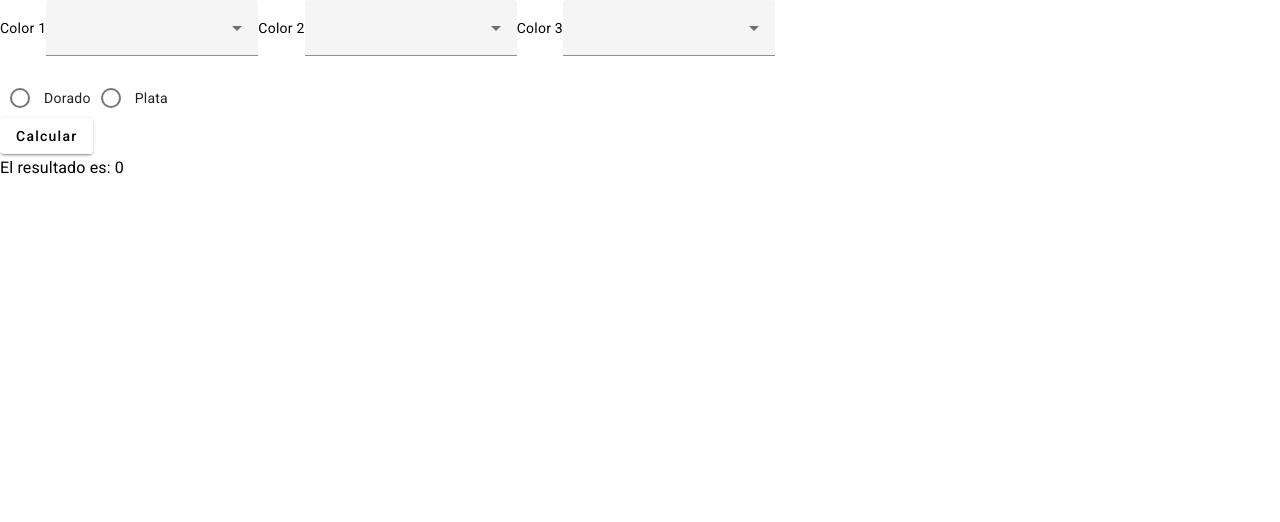
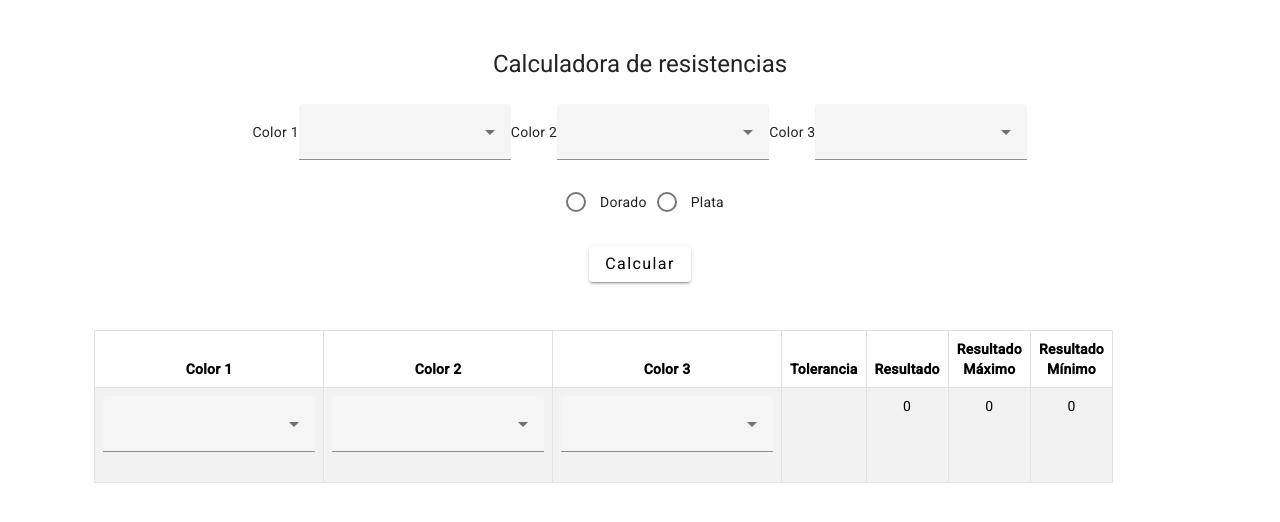
Before and after one commit to IDGS-902-20001677/idgs902_practicas_angular, an Angular app: page / in a window 1280 px wide. Shown: the top 522 px of the page. Built offline with nearby package versions, Linux system fonts and the light colour scheme.

Commit message:
CIVH actividad resistencia del 22-06-23

```diff
--- a/angular.json
+++ b/angular.json
@@ -26,9 +26,12 @@
             ],
             "styles": [
               "@angular/material/prebuilt-themes/indigo-pink.css",
-              "src/styles.css"
+              "src/styles.css",
+              "node_modules/bootstrap/dist/css/bootstrap.min.css"
             ],
-            "scripts": []
+            "scripts": [
+              "node_modules/bootstrap/dist/js/bootstrap.min.js"
+            ]
           },
           "configurations": {
             "production": {
--- a/src/app/resistencia/resistencia.component.html
+++ b/src/app/resistencia/resistencia.component.html
@@ -1,6 +1,9 @@
-<mat-label>Color 1</mat-label>
+<div class="container text-center">
+  <h1 class="mt-5 mb-4">Calculadora de resistencias</h1>
+
+  <mat-label class="mt-4">Color 1</mat-label>
   <mat-form-field>
-  <select matNativeControl required [(ngModel)]="color1">
+    <select matNativeControl required [(ngModel)]="color1" (change)="calcular()">
       <option value="Negro">Negro</option>
       <option value="Café">Café</option>
       <option value="Rojo">Rojo</option>
@@ -16,7 +19,7 @@
 
   <mat-label>Color 2</mat-label>
   <mat-form-field>
-  <select matNativeControl required [(ngModel)]="color2">
+    <select matNativeControl required [(ngModel)]="color2" (change)="calcular()">
       <option value="Negro">Negro</option>
       <option value="Café">Café</option>
       <option value="Rojo">Rojo</option>
@@ -32,7 +35,7 @@
 
   <mat-label>Color 3</mat-label>
   <mat-form-field>
-  <select matNativeControl required [(ngModel)]="color3">
+    <select matNativeControl required [(ngModel)]="color3" (change)="calcular()">
       <option value="Negro">Negro</option>
       <option value="Café">Café</option>
       <option value="Rojo">Rojo</option>
@@ -48,14 +51,84 @@
 
   <br>
 
-<mat-radio-group aria-label="Select an option" [(ngModel)]="rb">
-  <mat-radio-button value="1">Dorado</mat-radio-button>
-  <mat-radio-button value="2">Plata</mat-radio-button>
+  <mat-radio-group aria-label="Select an option" [(ngModel)]="rb" (ngModelChange)="calcular()">
+    <mat-radio-button value="5%">Dorado</mat-radio-button>
+    <mat-radio-button value="10%">Plata</mat-radio-button>
   </mat-radio-group>
 
-<div class="mb-3">
-    <button class="btn btn-primary" (click)="calcular()" mat-raised-button>Calcular</button>
+  <div class="mb-3 mt-4">
+    <button class="btn btn-primary" mat-raised-button>Calcular</button>
   </div>
-<div class="col-4">
-    <h3>El resultado es: {{resultado}}</h3>
+
+  <div class="col-6">
+    <table class="table table-bordered table-striped mt-5">
+      <thead>
+        <tr>
+          <th>Color 1</th>
+          <th>Color 2</th>
+          <th>Color 3</th>
+          <th>Tolerancia</th>
+          <th>Resultado</th>
+          <th>Resultado Máximo</th>
+          <th>Resultado Mínimo</th>
+        </tr>
+      </thead>
+      <tbody>
+        <tr>
+          <td>
+            <mat-form-field [style.background-color]="styleColor1">
+              <select matNativeControl required [(ngModel)]="color1" (ngModelChange)="calcular()">
+                <option value="Negro">Negro</option>
+                <option value="Café">Café</option>
+                <option value="Rojo">Rojo</option>
+                <option value="Naranja">Naranja</option>
+                <option value="Amarillo">Amarillo</option>
+                <option value="Verde">Verde</option>
+                <option value="Azul">Azul</option>
+                <option value="Morado">Morado</option>
+                <option value="Gris">Gris</option>
+                <option value="Blanco">Blanco</option>
+              </select>
+            </mat-form-field>
+          </td>
+          <td>
+            <mat-form-field [style.background-color]="styleColor2">
+              <select matNativeControl required [(ngModel)]="color2" (ngModelChange)="calcular()">
+                <option value="Negro">Negro</option>
+                <option value="Café">Café</option>
+                <option value="Rojo">Rojo</option>
+                <option value="Naranja">Naranja</option>
+                <option value="Amarillo">Amarillo</option>
+                <option value="Verde">Verde</option>
+                <option value="Azul">Azul</option>
+                <option value="Morado">Morado</option>
+                <option value="Gris">Gris</option>
+                <option value="Blanco">Blanco</option>
+              </select>
+            </mat-form-field>
+          </td>
+          <td>
+            <mat-form-field [style.background-color]="styleColor3">
+              <select matNativeControl required [(ngModel)]="color3" (ngModelChange)="calcular()">
+                <option value="Negro">Negro</option>
+                <option value="Café">Café</option>
+                <option value="Rojo">Rojo</option>
+                <option value="Naranja">Naranja</option>
+                <option value="Amarillo">Amarillo</option>
+                <option value="Verde">Verde</option>
+                <option value="Azul">Azul</option>
+                <option value="Morado">Morado</option>
+                <option value="Gris">Gris</option>
+                <option value="Blanco">Blanco</option>
+              </select>
+            </mat-form-field>
+          </td>
+          <td>{{ rb }}</td>
+          <td>{{ resultado }}</td>
+          <td>{{ resultadomax }}</td>
+          <td>{{ resultadomin }}</td>
+        </tr>
+      </tbody>
+    </table>
   </div>
+</div>
--- a/src/app/resistencia/resistencia.component.ts
+++ b/src/app/resistencia/resistencia.component.ts
@@ -6,178 +6,171 @@ import { Component } from '@angular/core';
   styleUrls: ['./resistencia.component.css']
 })
 export class ResistenciaComponent {
-  color1:string='';
-  color2:string='';
-  color3:string='';
-  rb:string='';
-  resultado:number=0;
-  resultadomax:number=0;
-  resultadomin:number=0;
+  color1: string = '';
+  color2: string = '';
+  color3: string = '';
+  rb: string = '';
+  resultado: number = 0;
+  resultadomax: number = 0;
+  resultadomin: number = 0;
+  styleColor1: string = '';
+  styleColor2: string = '';
+  styleColor3: string = '';
 
-
-
-
-  // calcular() {
-  //   let color1Value: string="";
-  //   let color2Value: string="";
-  //   let color3Value: number=0;
-
-  //   if (this.color1 == "Negro") {
-  //     color1Value = "0";
-  //   } else if (this.color1 == "Café") {
-  //     color1Value = "1";
-  //   } else if (this.color1 == "Rojo") {
-  //     color1Value = "2";
-  //   } else if (this.color1 == "Naranja") {
-  //     color1Value = "3";
-  //   } else if (this.color1 == "Amarillo") {
-  //     color1Value = "4";
-  //   } else if (this.color1 == "Verde") {
-  //     color1Value = "5";
-  //   } else if (this.color1 == "Azul") {
-  //     color1Value = "6";
-  //   } else if (this.color1 == "Morado") {
-  //     color1Value = "7";
-  //   } else if (this.color1 == "Gris") {
-  //     color1Value = "8";
-  //   } else if (this.color1 == "Blanco") {
-  //     color1Value = "9";
-  //   }
-
-  //   if (this.color2 == "Negro") {
-  //     color2Value = "0";
-  //   } else if (this.color2 == "Café") {
-  //     color2Value = "1";
-  //   } else if (this.color2 == "Rojo") {
-  //     color2Value = "2";
-  //   } else if (this.color2 == "Naranja") {
-  //     color2Value = "3";
-  //   } else if (this.color2 == "Amarillo") {
-  //     color2Value = "4";
-  //   } else if (this.color2 == "Verde") {
-  //     color2Value = "5";
-  //   } else if (this.color2 == "Azul") {
-  //     color2Value = "6";
-  //   } else if (this.color2 == "Morado") {
-  //     color2Value = "7";
-  //   } else if (this.color2 == "Gris") {
-  //     color2Value = "8";
-  //   } else if (this.color2 == "Blanco") {
-  //     color2Value = "9";
-  //   }
-
-  //   if (this.color3 == "Negro") {
-  //     color3Value = 1;
-  //   } else if (this.color3 == "Café") {
-  //     color3Value = 10;
-  //   } else if (this.color3 == "Rojo") {
-  //     color3Value = 100;
-  //   } else if (this.color3 == "Naranja") {
-  //     color3Value = 1000;
-  //   } else if (this.color3 == "Amarillo") {
-  //     color3Value = 10000;
-  //   } else if (this.color3 == "Verde") {
-  //     color3Value = 100000;
-  //   } else if (this.color3 == "Azul") {
-  //     color3Value = 1000000;
-  //   } else if (this.color3 == "Morado") {
-  //     color3Value = 10000000;
-  //   } else if (this.color3 == "Gris") {
-  //     color3Value = 100000000;
-  //   } else if (this.color3 == "Blanco") {
-  //     color3Value = 1000000000;
-  //   }
-
-
-  //   this.resultado = (parseInt(color1Value)+parseInt(color2Value)) * color3Value;
-
-  // }
   calcular() {
-    let color1Value: string = "";
-    let color2Value: string = "";
+    let color1Value: string = '';
+    let color2Value: string = '';
     let color3Value: number = 0;
     let rbValue: number = 0;
 
-    if (this.color1 == "Negro") {
-      color1Value = "0";
-    } else if (this.color1 == "Café") {
-      color1Value = "1";
-    } else if (this.color1 == "Rojo") {
-      color1Value = "2";
-    } else if (this.color1 == "Naranja") {
-      color1Value = "3";
-    } else if (this.color1 == "Amarillo") {
-      color1Value = "4";
-    } else if (this.color1 == "Verde") {
-      color1Value = "5";
-    } else if (this.color1 == "Azul") {
-      color1Value = "6";
-    } else if (this.color1 == "Morado") {
-      color1Value = "7";
-    } else if (this.color1 == "Gris") {
-      color1Value = "8";
-    } else if (this.color1 == "Blanco") {
-      color1Value = "9";
+    if (this.color1 === 'Negro') {
+      color1Value = '0';
+      this.styleColor1 = 'black';
+    } else if (this.color1 === 'Café') {
+      color1Value = '1';
+      this.styleColor1 = 'brown';
+    } else if (this.color1 === 'Rojo') {
+      color1Value = '2';
+      this.styleColor1 = 'red';
+    } else if (this.color1 === 'Naranja') {
+      color1Value = '3';
+      this.styleColor1 = 'orange';
+    } else if (this.color1 === 'Amarillo') {
+      color1Value = '4';
+      this.styleColor1 = 'yellow';
+    } else if (this.color1 === 'Verde') {
+      color1Value = '5';
+      this.styleColor1 = 'green';
+    } else if (this.color1 === 'Azul') {
+      color1Value = '6';
+      this.styleColor1 = 'blue';
+    } else if (this.color1 === 'Morado') {
+      color1Value = '7';
+      this.styleColor1 = 'purple';
+    } else if (this.color1 === 'Gris') {
+      color1Value = '8';
+      this.styleColor1 = 'gray';
+    } else if (this.color1 === 'Blanco') {
+      color1Value = '9';
+      this.styleColor1 = 'white';
     }
 
-    if (this.color2 == "Negro") {
-      color2Value = "0";
-    } else if (this.color2 == "Café") {
-      color2Value = "1";
-    } else if (this.color2 == "Rojo") {
-      color2Value = "2";
-    } else if (this.color2 == "Naranja") {
-      color2Value = "3";
-    } else if (this.color2 == "Amarillo") {
-      color2Value = "4";
-    } else if (this.color2 == "Verde") {
-      color2Value = "5";
-    } else if (this.color2 == "Azul") {
-      color2Value = "6";
-    } else if (this.color2 == "Morado") {
-      color2Value = "7";
-    } else if (this.color2 == "Gris") {
-      color2Value = "8";
-    } else if (this.color2 == "Blanco") {
-      color2Value = "9";
+    if (this.color2 === 'Negro') {
+      color2Value = '0';
+      this.styleColor2 = 'black';
+    } else if (this.color2 === 'Café') {
+      color2Value = '1';
+      this.styleColor2 = 'brown';
+    } else if (this.color2 === 'Rojo') {
+      color2Value = '2';
+      this.styleColor2 = 'red';
+    } else if (this.color2 === 'Naranja') {
+      color2Value = '3';
+      this.styleColor2 = 'orange';
+    } else if (this.color2 === 'Amarillo') {
+      color2Value = '4';
+      this.styleColor2 = 'yellow';
+    } else if (this.color2 === 'Verde') {
+      color2Value = '5';
+      this.styleColor2 = 'green';
+    } else if (this.color2 === 'Azul') {
+      color2Value = '6';
+      this.styleColor2 = 'blue';
+    } else if (this.color2 === 'Morado') {
+      color2Value = '7';
+      this.styleColor2 = 'purple';
+    } else if (this.color2 === 'Gris') {
+      color2Value = '8';
+      this.styleColor2 = 'gray';
+    } else if (this.color2 === 'Blanco') {
+      color2Value = '9';
+      this.styleColor2 = 'white';
     }
 
-    if (this.color3 == "Negro") {
+    if (this.color3 === 'Negro') {
       color3Value = 1;
-    } else if (this.color3 == "Café") {
+      this.styleColor3 = 'black';
+    } else if (this.color3 === 'Café') {
       color3Value = 10;
-    } else if (this.color3 == "Rojo") {
+      this.styleColor3 = 'brown';
+    } else if (this.color3 === 'Rojo') {
       color3Value = 100;
-    } else if (this.color3 == "Naranja") {
+      this.styleColor3 = 'red';
+    } else if (this.color3 === 'Naranja') {
       color3Value = 1000;
-    } else if (this.color3 == "Amarillo") {
+      this.styleColor3 = 'orange';
+    } else if (this.color3 === 'Amarillo') {
       color3Value = 10000;
-    } else if (this.color3 == "Verde") {
+      this.styleColor3 = 'yellow';
+    } else if (this.color3 === 'Verde') {
       color3Value = 100000;
-    } else if (this.color3 == "Azul") {
+      this.styleColor3 = 'green';
+    } else if (this.color3 === 'Azul') {
       color3Value = 1000000;
-    } else if (this.color3 == "Morado") {
+      this.styleColor3 = 'blue';
+    } else if (this.color3 === 'Morado') {
       color3Value = 10000000;
-    } else if (this.color3 == "Gris") {
+      this.styleColor3 = 'purple';
+    } else if (this.color3 === 'Gris') {
       color3Value = 100000000;
-    } else if (this.color3 == "Blanco") {
+      this.styleColor3 = 'gray';
+    } else if (this.color3 === 'Blanco') {
       color3Value = 1000000000;
+      this.styleColor3 = 'white';
     }
 
-    if (this.rb == "1") {
+    if (this.rb === '5%') {
       rbValue = 0.05;
-    }else{
+    } else {
       rbValue = 0.1;
     }
 
-    this.resultado = parseInt((color1Value) + (color2Value)) * color3Value;
-    console.log(this.color1)
-    console.log(this.color2)
-    console.log(this.color3)
-    this.resultadomax=this.resultado*rbValue;
-    this.resultadomin=this.resultado*rbValue;
-
+    this.resultado = parseInt(color1Value + color2Value) * color3Value;
+    console.log(this.color1);
+    console.log(this.color2);
+    console.log(this.color3);
+    this.resultadomax = this.resultado + this.resultado * rbValue;
+    this.resultadomin = this.resultado - this.resultado * rbValue;
   }
 
+  actualizarColor1() {
+    this.styleColor1 = this.obtenerColorFondo(this.color1);
+    this.calcular();
+  }
 
+  actualizarColor2() {
+    this.styleColor2 = this.obtenerColorFondo(this.color2);
+    this.calcular();
+  }
+
+  actualizarColor3() {
+    this.styleColor3 = this.obtenerColorFondo(this.color3);
+    this.calcular();
+  }
+
+  obtenerColorFondo(color: string): string {
+    switch (color) {
+      case 'Negro':
+        return 'black';
+      case 'Café':
+        return 'brown';
+      case 'Rojo':
+        return 'red';
+      case 'Naranja':
+        return 'orange';
+      case 'Amarillo':
+        return 'yellow';
+      case 'Verde':
+        return 'green';
+      case 'Azul':
+        return 'blue';
+      case 'Morado':
+        return 'purple';
+      case 'Gris':
+        return 'gray';
+      case 'Blanco':
+        return 'white';
+      default:
+        return '';
+    }}
 }
```
Lines whose indentation alone changed are shown as unchanged.
